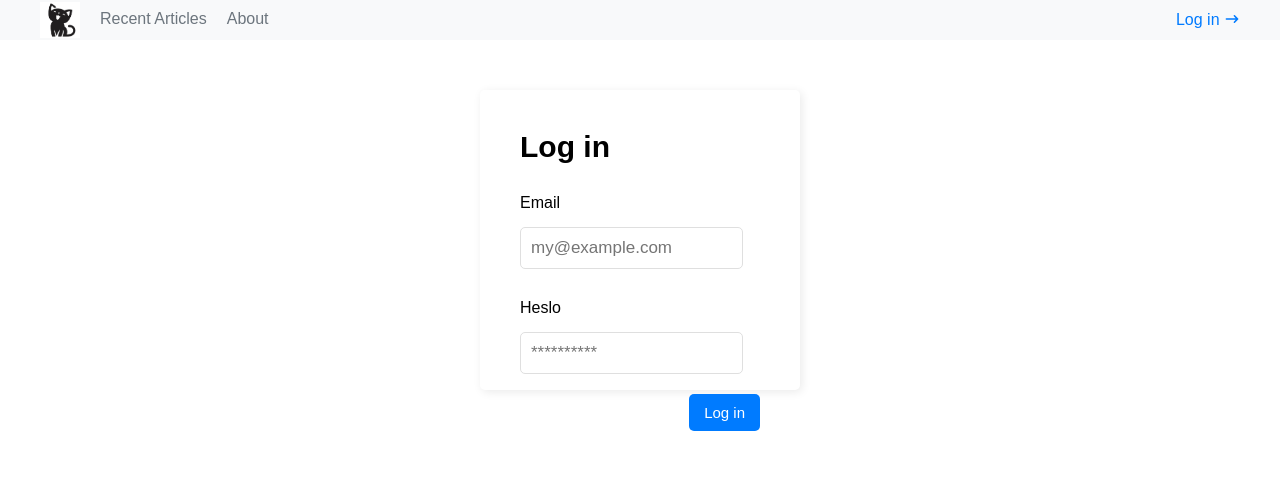
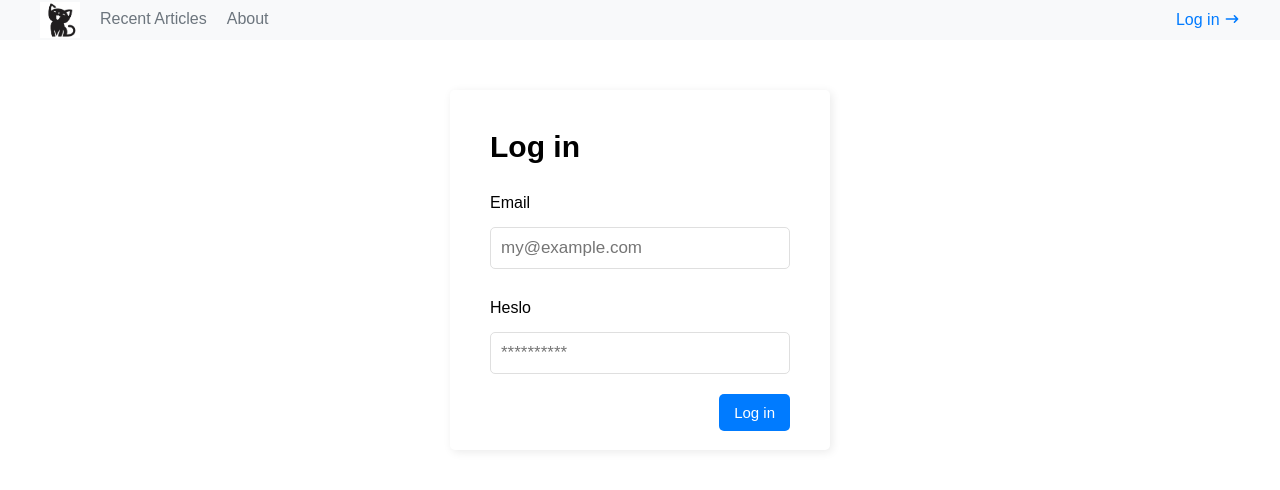
Before and after one commit to Naiio97/blog_app, a React (Vite) app: page /login in a window 1280 px wide. Shown: the top 490 px of the page. Built offline with nearby package versions, Linux system fonts and the light colour scheme.

Commit message:
delete article in progress

```diff
--- a/src/components/MyArticle.tsx
+++ b/src/components/MyArticle.tsx
@@ -1,5 +1,5 @@
-import React from 'react'
-
+import React, { useEffect, useState } from 'react'
+import axios from 'axios';
 import '../style/my_article.scss';
 import { FiEdit2 } from "react-icons/fi"
 import { AiOutlineDelete } from "react-icons/ai"
@@ -17,6 +17,30 @@ type Props = {
 
 
 const MyArticle = (props: Props) => {
+
+    const hendleDeleteArticle = async (articleId: React.Key) => {
+        try {
+            const response = await axios.delete(
+                `https://fullstack.exercise.applifting.cz/articles/${articleId}`,
+                {
+                    headers: {
+                        "Content-Type": "application/json",
+                        "X-API-KEY": "82e81c5e-f47e-4566-ac95-a7f7fec32c62",
+                        Authorization: localStorage.getItem('access_token'),
+                    }
+                })
+
+
+
+        } catch (err) {
+
+        }
+    }
+
+    useEffect(() => {
+        hendleDeleteArticle()
+    })
+
     return (
         <>
             <tr key={props.articleId}>
@@ -28,7 +52,7 @@ const MyArticle = (props: Props) => {
                 <td>
                     <div className="action-icons">
                         <a><FiEdit2 /></a>
-                        <span><AiOutlineDelete /></span>
+                        <span onClick={() => hendleDeleteArticle(props.articleId)}><AiOutlineDelete /></span>
                     </div>
 
 
--- a/src/pages/MyArticles.tsx
+++ b/src/pages/MyArticles.tsx
@@ -19,7 +19,7 @@ type Articles = {
 const MyArticles = (props: Articles) => {
   const [articles, setArticles] = useState<Articles[]>([]);
   const [author, setAuthor] = useState<string>();
-  const [numberOfComments, setNumberOfComments] = useState<number>();
+  //const [numberOfComments, setNumberOfComments] = useState<number>();
   const [error, setError] = useState<string>();
 
   const getArticles = async () => {
@@ -63,34 +63,30 @@ const MyArticles = (props: Articles) => {
 
   //TODO dodělat výpis konematářů
 
-  const getComments = async (articleId: React.Key) => {
-    try {
-      const response = await axios.get(
-        `https://fullstack.exercise.applifting.cz/articels/${articleId}`,
-        {
-          headers: {
-            "Content-Type": "application/json",
-            "X-API-KEY": "82e81c5e-f47e-4566-ac95-a7f7fec32c62",
-            Authorization: localStorage.getItem('access_token'),
-          }
-        }
-      )
-      console.log(response.data.comments.length, 'aojd');
+  // const getComments = async (articleId: React.Key) => {
+  //   try {
+  //     const response = await axios.get(
+  //       `https://fullstack.exercise.applifting.cz/articels/${articleId}`,
+  //       {
+  //         headers: {
+  //           "Content-Type": "application/json",
+  //           "X-API-KEY": "82e81c5e-f47e-4566-ac95-a7f7fec32c62",
+  //           Authorization: localStorage.getItem('access_token'),
+  //         }
+  //       }
+  //     )
+  //     console.log(response.data.comments.length, 'aojd');
 
-    } catch (err) {
+  //   } catch (err) {
 
-    }
+  //   }
 
 
-  }
+  //}
+
   useEffect(() => {
     getArticles();
     getAuthor()
-    articles.forEach((article) => {
-      getComments(article.articleId);
-      console.log('sdas');
-
-    });
   }, [])
 
   return (
--- a/src/style/login.scss
+++ b/src/style/login.scss
@@ -12,8 +12,8 @@
 }
 
 .login-form {
-  width: 320px;
-  height: 300px;
+  width: 380px;
+  height: 360px;
   padding: 40px;
   border-radius: 5px;
   box-shadow: 2px 2px 10px #EAEAEA;
@@ -24,7 +24,7 @@
   }
 
   input {
-    width: 93%;
+    width: 100%;
     padding-top: 10px;
     border: 1px solid #DFDFDF;
     border-radius: 5px;
```
